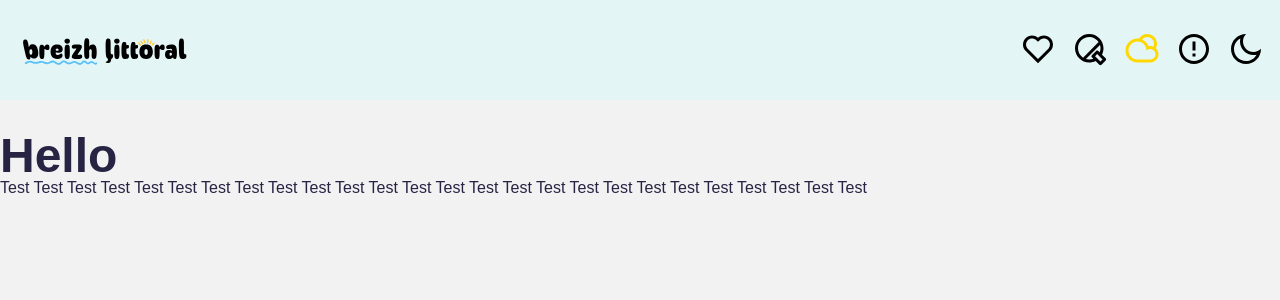
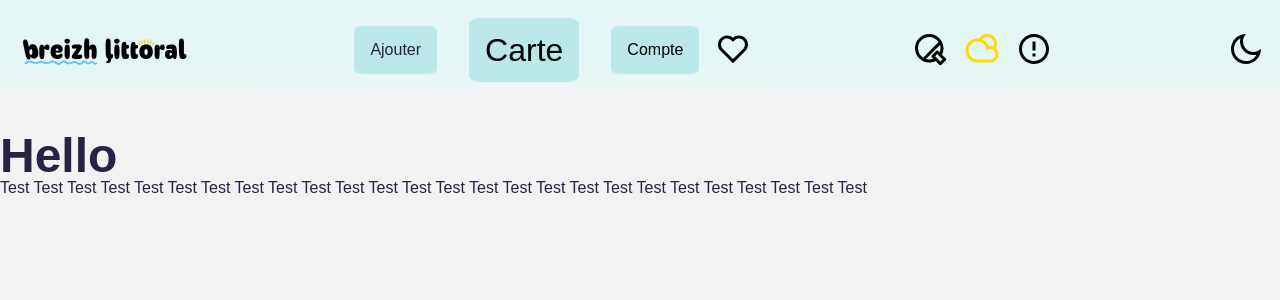
Before and after one commit to MaximeSantos/projet-16-breizh-littoral-front, a React (Vite) app: page / in a window 1280 px wide. Shown: the top 300 px of the page. Built offline with nearby package versions, Linux system fonts and the light colour scheme.

Commit message:
Add navbar center buttons & handle global state in RTK to display our modal in the future

```diff
--- a/src/components/NavbarButton/index.jsx
+++ b/src/components/Navbar/NavbarButton/index.jsx
@@ -1,7 +1,5 @@
 import PropTypes from 'prop-types';
 import { NavLink } from 'react-router-dom';
-
-import './style.scss';
 
 function NavbarButton({ route, icon }) {
   return (
--- a/src/components/Navbar/index.jsx
+++ b/src/components/Navbar/index.jsx
@@ -1,20 +1,39 @@
+import { useDispatch } from 'react-redux';
 import { Link } from 'react-router-dom';
-import NavbarButton from '../NavbarButton';
+import { setDisplayMainMapModal } from '../../slices/mainMapModalSlice';
+import { setDisplayProfileModal } from '../../slices/profileModalSlice';
+
+import NavbarButton from './NavbarButton';
+
 import './style.scss';
 
 function Navbar() {
+  const dispatch = useDispatch();
+
+  const handleDisplayMainMapModal = () => {
+    dispatch(setDisplayMainMapModal());
+  };
+
+  const handleDisplayProfileModal = () => {
+    dispatch(setDisplayProfileModal());
+  };
+
   return (
     <header className="navbar">
-      <div className="navbar-left">
+      <div className="navbar-container navbar-left">
         <Link className="navbar-logo" to="/">
           <img src="src/assets/logos/BZL-logo_black.svg" alt="Logo principal Breizh Littoral" />
         </Link>
       </div>
 
-      <div className="navbar-middle" />
+      <div className="navbar-container navbar-middle">
+        <Link to="/ajouter" className="navbar-middle-button">Ajouter</Link>
+        <button onClick={handleDisplayMainMapModal} className="navbar-middle-button navbar-middle-button-map" type="button">Carte</button>
+        <button onClick={handleDisplayProfileModal} className="navbar-middle-button" type="button">Compte</button>
+        <NavbarButton className="navbar-button" route="/favoris" icon="src/assets/icons/navbarButton-favoris.svg" />
+      </div>
 
-      <div className="navbar-right">
-        <NavbarButton className="navbar-button" route="/favoris" icon="src/assets/icons/navbarButton-favoris.svg" />
+      <div className="navbar-container navbar-right">
         <NavbarButton className="navbar-button" route="/sports" icon="src/assets/icons/navbarButton-sports.svg" />
         <NavbarButton className="navbar-button" route="/meteo" icon="src/assets/icons/navbarButton-meteo.svg" />
         <NavbarButton className="navbar-button" route="/conseils" icon="src/assets/icons/navbarButton-conseils.svg" />
--- a/src/components/Navbar/style.scss
+++ b/src/components/Navbar/style.scss
@@ -5,7 +5,8 @@
   justify-content: space-between;
   align-items: center;
   margin-bottom: 2rem;
-  background-color: vars.$primary-color;
+  background: vars.$primary-color;
+  background: linear-gradient(180deg, vars.$primary-color 70%, vars.$main-color 100%);
 
   &-left {
     margin-left: 1rem;
@@ -13,10 +14,27 @@
     aspect-ratio: 16/9;
   }
 
+  &-middle {
+    display: flex;
+    align-items: center;
+
+    &-button {
+      background-color: vars.$secondary-color;
+      margin: 0 1rem;
+      padding: 1rem;
+      border-radius: 10%;
+
+      &-map {
+        font-size: 2rem;
+      }
+    }
+  }
+
   &-button {
     margin-right: 1rem;
 
     &-darkmode {
+      margin-left: 10rem; // temp
       margin-right: 1rem;
       background: none;
       border: none;
--- a/src/pages/Home.jsx
+++ b/src/pages/Home.jsx
@@ -1,7 +1,11 @@
+import { useSelector } from 'react-redux';
 import Navbar from '../components/Navbar';
 import './Home.scss';
 
 function Home() {
+  const displayMainMapModal = useSelector((state) => state.mainMapModal.displayMainMapModal);
+  const displayProfileModal = useSelector((state) => state.profileModal.displayProfileModal);
+
   return (
     <div>
       <Navbar />
@@ -10,6 +14,10 @@ function Home() {
         Test Test Test Test Test Test Test Test Test Test Test Test Test
         Test Test Test Test Test Test Test Test Test Test Test Test Test
       </p>
+      {displayMainMapModal
+      && <p>Display Main Map</p>}
+      {displayProfileModal
+      && <p>Display Profile Modal</p>}
     </div>
   );
 }
--- /dev/null
+++ b/src/slices/mainMapModalSlice.jsx
@@ -0,0 +1,20 @@
+/* eslint-disable no-param-reassign */
+import { createSlice } from '@reduxjs/toolkit';
+
+const initialState = {
+  displayMainMapModal: false,
+};
+
+export const mainMapModalSlice = createSlice({
+  name: 'mainMapModal',
+  initialState,
+  reducers: {
+    setDisplayMainMapModal: (state) => {
+      state.displayMainMapModal = !state.displayMainMapModal;
+    },
+  },
+});
+
+export const { setDisplayMainMapModal } = mainMapModalSlice.actions;
+
+export default mainMapModalSlice.reducer;
--- /dev/null
+++ b/src/slices/profileModalSlice.jsx
@@ -0,0 +1,20 @@
+/* eslint-disable no-param-reassign */
+import { createSlice } from '@reduxjs/toolkit';
+
+const initialState = {
+  displayProfileModal: false,
+};
+
+export const profileModalSlice = createSlice({
+  name: 'profileModal',
+  initialState,
+  reducers: {
+    setDisplayProfileModal: (state) => {
+      state.displayProfileModal = !state.displayProfileModal;
+    },
+  },
+});
+
+export const { setDisplayProfileModal } = profileModalSlice.actions;
+
+export default profileModalSlice.reducer;
--- a/src/store/index.jsx
+++ b/src/store/index.jsx
@@ -1,9 +1,13 @@
 import { configureStore } from '@reduxjs/toolkit';
 import dummyReducer from '../slices/dummySlice';
+import mainMapModalReducer from '../slices/mainMapModalSlice';
+import profileModalReducer from '../slices/profileModalSlice';
 
 const store = configureStore({
   reducer: {
     dummy: dummyReducer,
+    mainMapModal: mainMapModalReducer,
+    profileModal: profileModalReducer,
   },
 });
 
```
Also changed, not shown: src/components/NavbarButton/style.scss (deleted).
